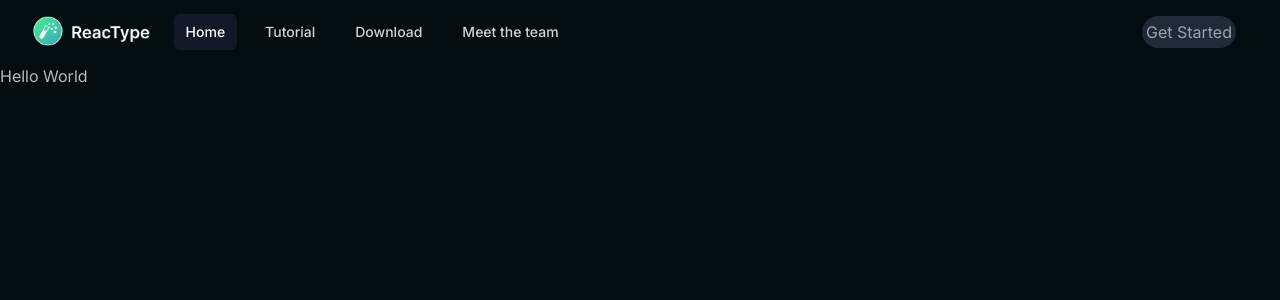
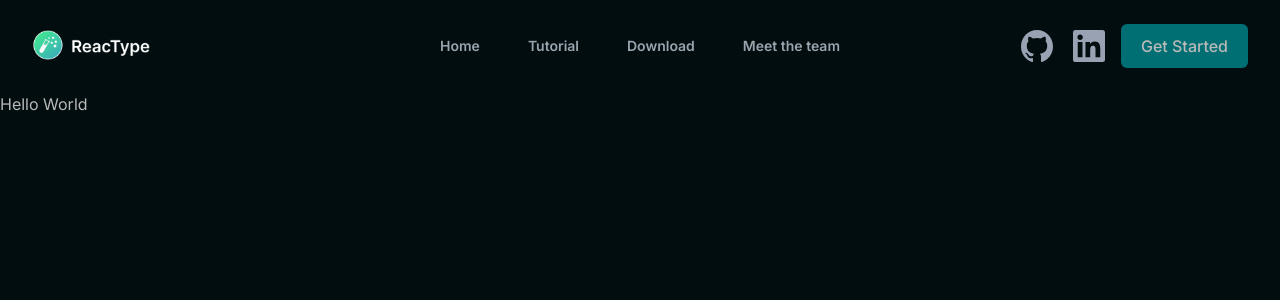
Before and after one commit to open-source-labs/Reactype-web, a Next.js app: page / in a window 1280 px wide. Shown: the top 300 px of the page. Built offline with nearby package versions, Linux system fonts and the light colour scheme.

Commit message:
refactor nav

```diff
--- a/src/app/components/navbar.tsx
+++ b/src/app/components/navbar.tsx
@@ -2,9 +2,12 @@
 
 import { Bars3Icon, BellIcon, XMarkIcon } from '@heroicons/react/24/outline';
 import { Disclosure, Menu, Transition } from '@headlessui/react';
+import { Fragment, useState } from 'react';
 
-import { Fragment } from 'react';
+import { Dialog } from '@headlessui/react';
 import Image from 'next/image';
+import github from 'public/github.svg';
+import linkedin from 'public/linkedin.svg';
 import logo from 'public/reactype.png';
 
 const navigation = [
@@ -14,153 +17,125 @@
 	{ name: 'Meet the team', href: '/#meettheteam', current: false },
 ];
 
-function classNames(...classes: (string | undefined | null | false)[]): string {
-	return classes.filter(Boolean).join(' ');
-}
+export default function Navbar() {
+	const [mobileMenuOpen, setMobileMenuOpen] = useState(false);
 
-export default function Example() {
 	return (
-		<Disclosure as="nav">
-			{({ open }) => (
-				<>
-					<div className="mx-auto max-w-7xl px-2 sm:px-6 lg:px-8">
-						<div className="relative flex h-16 items-center justify-between">
-							<div className="absolute inset-y-0 left-0 flex items-center sm:hidden">
-								{/* Mobile menu button*/}
-								<Disclosure.Button className="relative inline-flex items-center justify-center rounded-md p-2 text-gray-400 hover:bg-gray-700 hover:text-white focus:outline-none focus:ring-2 focus:ring-inset focus:ring-white">
-									<span className="absolute -inset-0.5" />
-									<span className="sr-only">Open main menu</span>
-									{open ? (
-										<XMarkIcon className="block h-6 w-6" aria-hidden="true" />
-									) : (
-										<Bars3Icon className="block h-6 w-6" aria-hidden="true" />
-									)}
-								</Disclosure.Button>
-							</div>
-							<div className="flex flex-1 items-center justify-center sm:items-stretch sm:justify-start">
-								<div className="flex flex-shrink-0 items-center">
+		<div>
+			<nav
+				className="flex items-center justify-between p-6 lg:px-8"
+				aria-label="Global"
+			>
+				<div className="flex lg:flex-1">
+					<a href="#" className="-m-1.5 p-1.5">
+						<span className="sr-only">Your Company</span>
 						<Image
 							className="h-8 w-auto"
 							width={200}
 							height={200}
 							src={logo}
-										alt="Your Company"
+							alt="logo"
 						/>
+					</a>
 				</div>
-								<div className="hidden sm:ml-6 sm:block mx-auto">
-									<div className="flex space-x-4">
+				<div className="flex lg:hidden">
+					<button
+						type="button"
+						className="-m-2.5 inline-flex items-center justify-center rounded-md p-2.5 text-gray-700"
+						onClick={() => setMobileMenuOpen(true)}
+					>
+						<span className="sr-only">Open main menu</span>
+						<Bars3Icon className="h-6 w-6" aria-hidden="true" />
+					</button>
+				</div>
+				<div className="hidden lg:flex lg:gap-x-12">
 					{navigation.map((item) => (
 						<a
 							key={item.name}
 							href={item.href}
-												className={classNames(
-													item.current
-														? 'bg-gray-900 text-white'
-														: 'text-gray-300 hover:bg-gray-700 hover:text-white',
-													'rounded-md px-3 py-2 text-sm font-medium'
-												)}
-												aria-current={item.current ? 'page' : undefined}
+							className="text-sm font-semibold leading-6 text-gray-400"
 						>
 							{item.name}
 						</a>
 					))}
 				</div>
+				<div className="hidden lg:flex lg:flex-1 lg:justify-end">
+					<div className="flex gap-x-5 px-4 items-center">
+						<a href="">
+							<Image
+								className="h-8 w-auto"
+								width={200}
+								height={200}
+								src={github}
+								alt="logo"
+							/>
+						</a>
+						<a href="">
+							<Image
+								className="h-8 w-auto"
+								width={200}
+								height={200}
+								src={linkedin}
+								alt="logo"
+							/>
+						</a>
 					</div>
+					<button className="flex justify-center items-center relative overflow-hidden px-5 py-2.5 rounded-md bg-[#006f73] font-medium">
+						Get Started
+					</button>
 				</div>
-							<div className="absolute inset-y-0 right-0 flex items-center pr-2 sm:static sm:inset-auto sm:ml-6 sm:pr-0">
+			</nav>
+			<Dialog
+				as="div"
+				className="lg:hidden"
+				open={mobileMenuOpen}
+				onClose={setMobileMenuOpen}
+			>
+				<div className="fixed inset-0 z-50" />
+				<Dialog.Panel className="fixed inset-y-0 right-0 z-50 w-full overflow-y-auto bg-white px-6 py-6 sm:max-w-sm sm:ring-1 sm:ring-gray-900/10">
+					<div className="flex items-center justify-between">
+						<a href="#" className="-m-1.5 p-1.5">
+							<span className="sr-only">Your Company</span>
+							<Image
+								className="h-8 w-auto"
+								src="https://tailwindui.com/img/logos/mark.svg?color=indigo&shade=600"
+								alt=""
+							/>
+						</a>
 						<button
 							type="button"
-									className="relative rounded-full bg-gray-800 p-1 text-gray-400 hover:text-white focus:outline-none focus:ring-2 focus:ring-white focus:ring-offset-2 focus:ring-offset-gray-800"
+							className="-m-2.5 rounded-md p-2.5 text-gray-700"
+							onClick={() => setMobileMenuOpen(false)}
 						>
-									Get Started
+							<span className="sr-only">Close menu</span>
+							<XMarkIcon className="h-6 w-6" aria-hidden="true" />
 						</button>
-
-								{/* Profile dropdown */}
-								<Menu as="div" className="relative ml-3">
-									<div>
-										<Menu.Button className="relative flex rounded-full bg-gray-800 text-sm focus:outline-none focus:ring-2 focus:ring-white focus:ring-offset-2 focus:ring-offset-gray-800">
-											<span className="absolute -inset-1.5" />
-											<span className="sr-only">Open user menu</span>
-										</Menu.Button>
 					</div>
-									<Transition
-										as={Fragment}
-										enter="transition ease-out duration-100"
-										enterFrom="transform opacity-0 scale-95"
-										enterTo="transform opacity-100 scale-100"
-										leave="transition ease-in duration-75"
-										leaveFrom="transform opacity-100 scale-100"
-										leaveTo="transform opacity-0 scale-95"
+					<div className="mt-6 flow-root">
+						<div className="-my-6 divide-y divide-gray-500/10">
+							<div className="space-y-2 py-6">
+								{navigation.map((item) => (
+									<a
+										key={item.name}
+										href={item.href}
+										className="-mx-3 block rounded-lg px-3 py-2 text-base font-semibold leading-7 text-gray-900 hover:bg-gray-50"
 									>
-										<Menu.Items className="absolute right-0 z-10 mt-2 w-48 origin-top-right rounded-md bg-white py-1 shadow-lg ring-1 ring-black ring-opacity-5 focus:outline-none">
-											<Menu.Item>
-												{({ active }) => (
+										{item.name}
+									</a>
+								))}
+							</div>
+							<div className="py-6">
 								<a
 									href="#"
-														className={classNames(
-															active ? 'bg-gray-100' : '',
-															'block px-4 py-2 text-sm text-gray-700'
-														)}
+									className="-mx-3 block rounded-lg px-3 py-2.5 text-base font-semibold leading-7 text-gray-900 hover:bg-gray-50"
 								>
-														Your Profile
+									Log in
 								</a>
-												)}
-											</Menu.Item>
-											<Menu.Item>
-												{({ active }) => (
-													<a
-														href="#"
-														className={classNames(
-															active ? 'bg-gray-100' : '',
-															'block px-4 py-2 text-sm text-gray-700'
-														)}
-													>
-														Settings
-													</a>
-												)}
-											</Menu.Item>
-											<Menu.Item>
-												{({ active }) => (
-													<a
-														href="#"
-														className={classNames(
-															active ? 'bg-gray-100' : '',
-															'block px-4 py-2 text-sm text-gray-700'
-														)}
-													>
-														Sign out
-													</a>
-												)}
-											</Menu.Item>
-										</Menu.Items>
-									</Transition>
-								</Menu>
 							</div>
 						</div>
 					</div>
-
-					<Disclosure.Panel className="sm:hidden">
-						<div className="space-y-1 px-2 pb-3 pt-2">
-							{navigation.map((item) => (
-								<Disclosure.Button
-									key={item.name}
-									as="a"
-									href={item.href}
-									className={classNames(
-										item.current
-											? 'bg-gray-900 text-white'
-											: 'text-gray-300 hover:bg-gray-700 hover:text-white',
-										'block rounded-md px-3 py-2 text-base font-medium'
-									)}
-									aria-current={item.current ? 'page' : undefined}
-								>
-									{item.name}
-								</Disclosure.Button>
-							))}
+				</Dialog.Panel>
+			</Dialog>
 		</div>
-					</Disclosure.Panel>
-				</>
-			)}
-		</Disclosure>
 	);
 }
```
Lines whose indentation alone changed are shown as unchanged.
